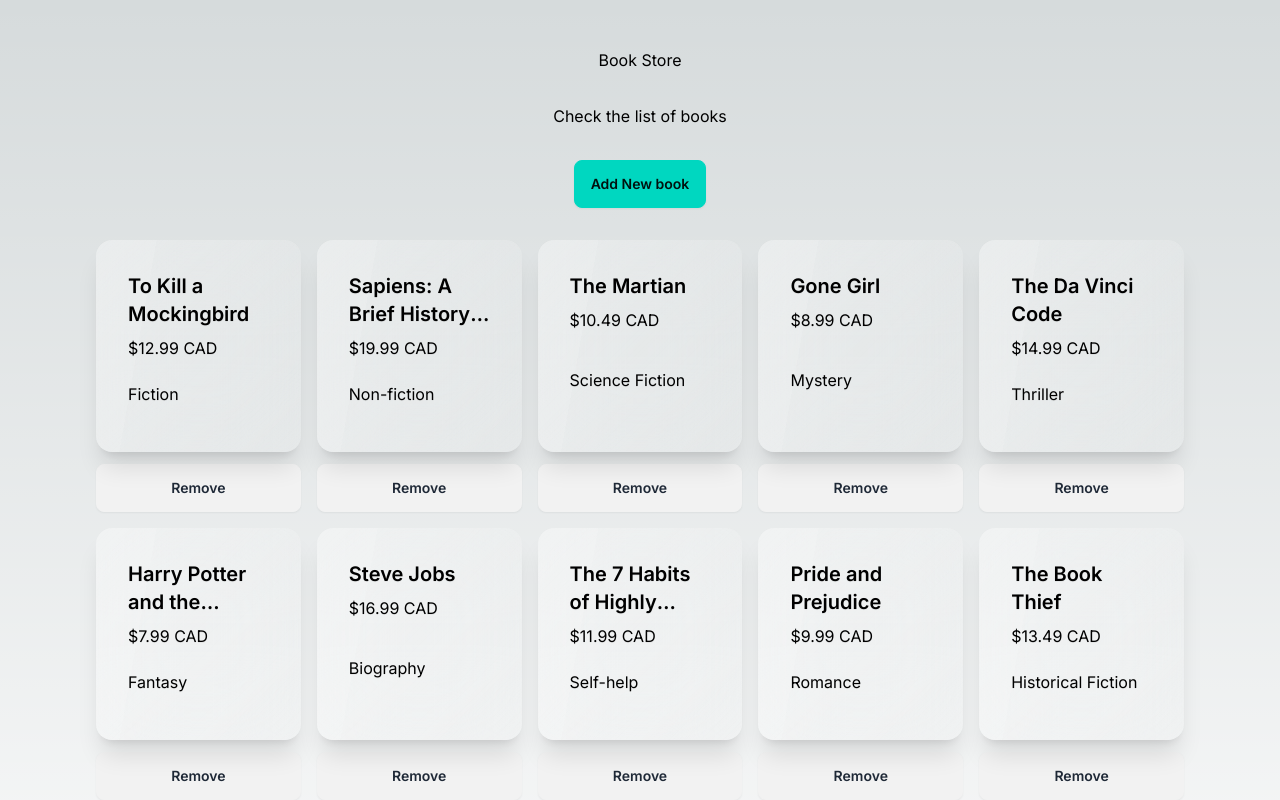
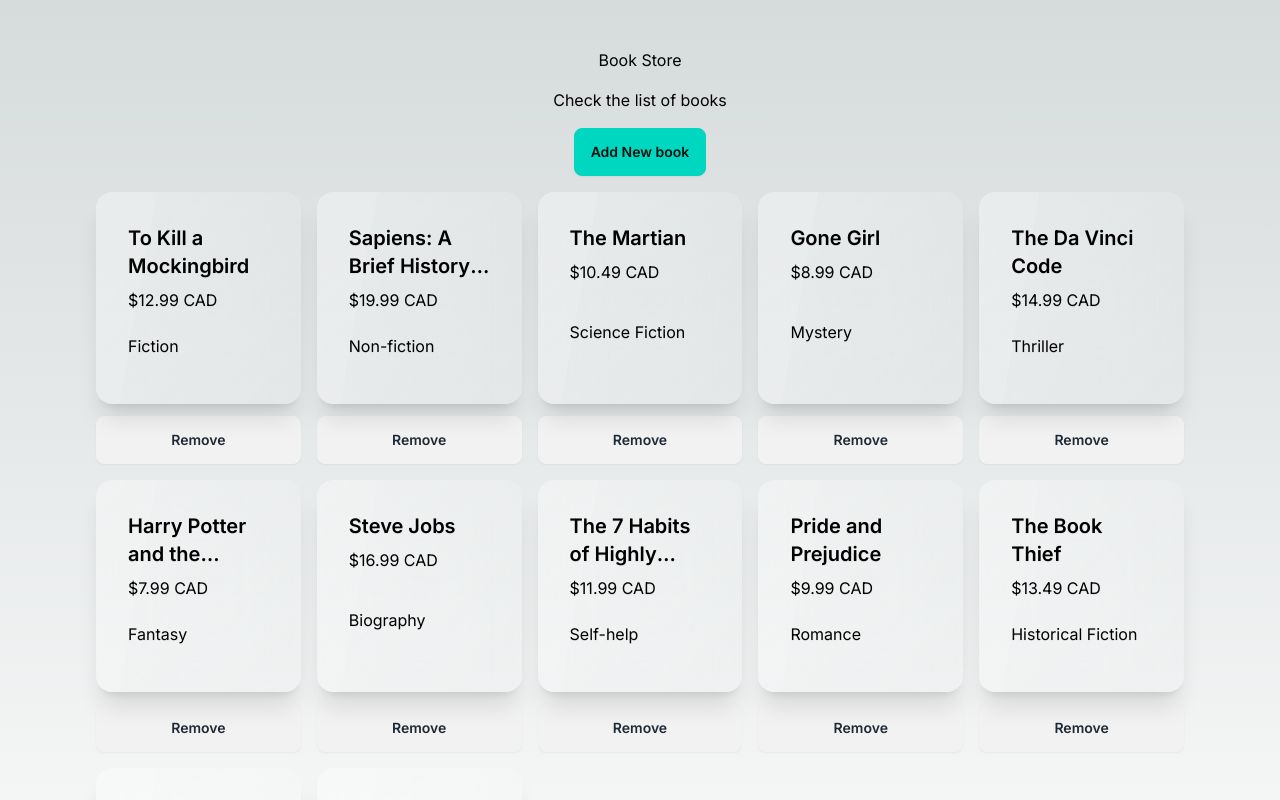
Before and after one commit to YumiChen/book-store, a Next.js app: page / in a window 1280 px wide. Shown: the top 800 px of the page. Built offline with nearby package versions, Linux system fonts and the light colour scheme.

Commit message:
Modify error message display

```diff
--- a/app/page.tsx
+++ b/app/page.tsx
@@ -13,7 +13,8 @@
   const error = useAppSelector(selectError);
 
   return (
-    <main className="flex w-full min-h-screen flex-col items-center justify-between px-12 md:px-24 py-12 gap-8">
+    <main className="min-h-screen px-12 md:px-24 py-12">
+      <div className="flex w-full flex-col items-center justify-between gap-4">
         <h1>Book Store</h1>
         <h2>{"Check the list of books"}</h2>
         <AddBookButton></AddBookButton>
@@ -23,10 +24,11 @@
           }</div>
         }
         {
-        error && <div className="w-full">
-          <p>{error}</p>
+          error && <div className="w-full p-24">
+            <p className="text-center">Something went wrong</p>
           </div>
         }
+      </div>
       <AddBookPopup />
       <EditBookPopup />
     </main>
```
Lines whose indentation alone changed are shown as unchanged.
